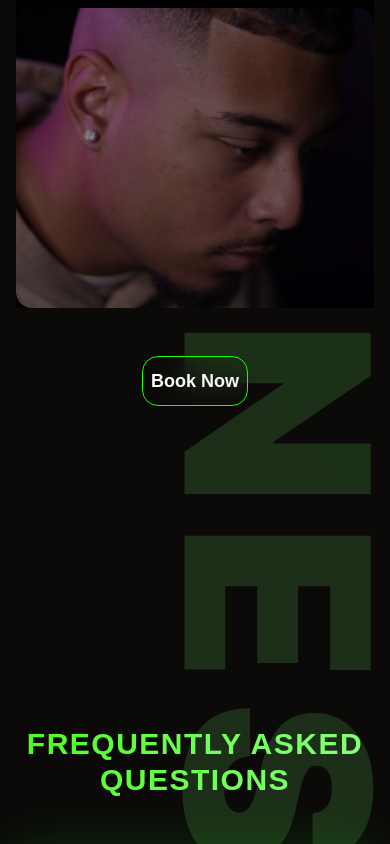
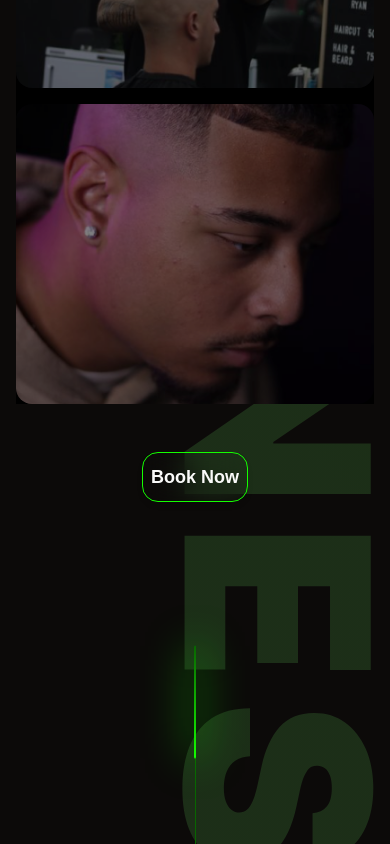
Before and after one commit to muhzulzidan/milkiyano-barber, a React (Vite) app: page / in a window 390 px wide. Shown: the part 2773-3617 px from the top of the page. Built offline with nearby package versions, Linux system fonts and the light colour scheme.

Commit message:
feat : animation line in homepage

```diff
--- /dev/null
+++ b/src/components/AnimatedLine.tsx
@@ -0,0 +1,21 @@
+import { motion, MotionValue } from "framer-motion";
+
+interface LineProps {
+    height: string | number;
+}
+
+
+const StaticLine = ({ height }: LineProps) => (
+    <div className={` w-[1px] bg-[#086600] z-0`} style={{ height, }} />
+);
+
+const AnimatedLine = ({ scaleY, height }: { scaleY: MotionValue<number> } & LineProps) => (
+    <motion.div
+
+        className={`absolute  w-[2px] bg-gradient-to-b from-[#096601] to-[#15ff00] shadow-[0px_0px_70px_2px_#15ff00] origin-top z-10`}
+        style={{ scaleY, height, }}
+    />
+);
+
+
+export { StaticLine, AnimatedLine };
--- a/src/components/InstagramSection.tsx
+++ b/src/components/InstagramSection.tsx
@@ -8,7 +8,7 @@ interface InstagramSectionProps {
 
 const InstagramSection: React.FC<InstagramSectionProps> = ({ instagram_images_desktop, instagram_images_mobile }) => {
     return (
-        <section className="md:h-screen flex my-12 flex-col justify-center items-start py-12 relative z-10">
+        <section className="md:h-screen flex  flex-col justify-center items-start pt-24 relative z-10">
             <div className="w-full px-4 md:px-0 md:w-10/12 justify-center flex flex-col z-10 relative">
                 <h3 className="text-4xl tracking-wider font-extrabold md:text-end md:flex md:self-end flex-col mb-8">
                     FOLLOW US ON <br /> <span className="text-transparent bg-gradient-to-r from-[#4DFF20]  to-[#88FF7D] bg-clip-text">INSTAGRAM</span>
--- a/src/pages/Home.tsx
+++ b/src/pages/Home.tsx
@@ -2,7 +2,7 @@
 import Layout from "@/components/web/layout";
 import { Button } from "@/components/ui/button";
 
-import { useEffect,  } from "react";
+import { useEffect, useRef, } from "react";
 import { Helmet } from 'react-helmet-async';
 import {
   Accordion,
@@ -10,7 +10,7 @@ import {
   AccordionItem,
   AccordionTrigger,
 } from "@/components/ui/accordion"
-import { motion, useScroll } from "framer-motion"
+import { motion, useScroll, useTransform } from "framer-motion"
 import FadeLinesText from "@/assets/web/svg/FADEDLINESFADEDLINES.svg";
 import BgHero2 from "@/assets/web/hero.svg";
 import blackFadeHero from "@/assets/web/svg/blackFadeHero.svg";
@@ -31,9 +31,14 @@ import instagramPhotosMobile5 from '/src/assets/web/instagram/mobile/instagramPh
 import BottomCta from "/src/assets/web/botoomCta.png"
 import InstagramSection from "@/components/InstagramSection";
 
+
 export default function Home() {
-  const { scrollYProgress } = useScroll();
 
+  const ref = useRef(null)
+  const { scrollYProgress } = useScroll({
+    target: ref,
+  });
+  const scaleY = useTransform(scrollYProgress, [0, 1], [1, 0]);
 
   const instagram_images_desktop = [
     instagramPhotos1,
@@ -84,8 +89,8 @@ export default function Home() {
         <meta property="og:url" content="URL to Fadelines' website" />
         <meta name="twitter:card" content="summary_large_image" />
       </Helmet>
-      <div className={`flex flex-col text-stone-50 bg-stone-950 w-full h-full relative overflow-hidden`}>
-        <motion.div style={{ scaleX: scrollYProgress }} />
+      <div className={`flex flex-col text-stone-50 bg-stone-950 w-full h-full relative overflow-hidden`} >
+
         <img
           src={FadeLinesText}
           alt="FADED LINES FADED LINES "
@@ -170,9 +175,18 @@ export default function Home() {
           </div>
         </section>
 
-        <InstagramSection instagram_images_desktop={instagram_images_desktop} instagram_images_mobile={instagram_images_mobile} />
 
-        <section className="bg-stone-950  flex my-12  flex-col items-center py-32 w-full">
+          <div className="py-24 md:pb-12" >
+            <InstagramSection instagram_images_desktop={instagram_images_desktop} instagram_images_mobile={instagram_images_mobile} />
+          </div>
+        <section ref={ref}>
+          <div className=" w-full flex justify-center  relative" >
+            <div className="h-[20rem] w-[1px] bg-[#086600] z-0" />
+            <motion.div className="absolute h-[18rem] w-[2px] bg-gradient-to-b from-[#096601] to-[#15ff00] shadow-[0px_0px_70px_2px_#15ff00] origin-top z-10" style={{ scaleY }} />
+          </div>
+        </section>
+        <section className="bg-stone-950  flex my-12  flex-col items-center pt-12 pb-32 w-full">
+
           <div className="w-full flex justify-center ">
             <h3 className="text-3xl md:text-6xl font-extrabold text-center  text-transparent bg-gradient-to-r from-[#4DFF20]  to-[#88FF7D] bg-clip-text tracking-wider ">FREQUENTLY ASKED <br /> QUESTIONS</h3>
           </div>
@@ -206,6 +220,8 @@ export default function Home() {
           </div>
 
         </section>
+
+
         <section className="flex flex-col mt-12 justify-center items-end relative z-10 bg-stone-950 py-32">
           <img src={BottomCta} alt="botoom Cta" width={500} height={500} className="absolute top-0 left-0 w-full h-full object-cover object-top" />
           <div className="w-full flex flex-col px-4 md:px-0 md:items-center relative z-20 text-center">
```
